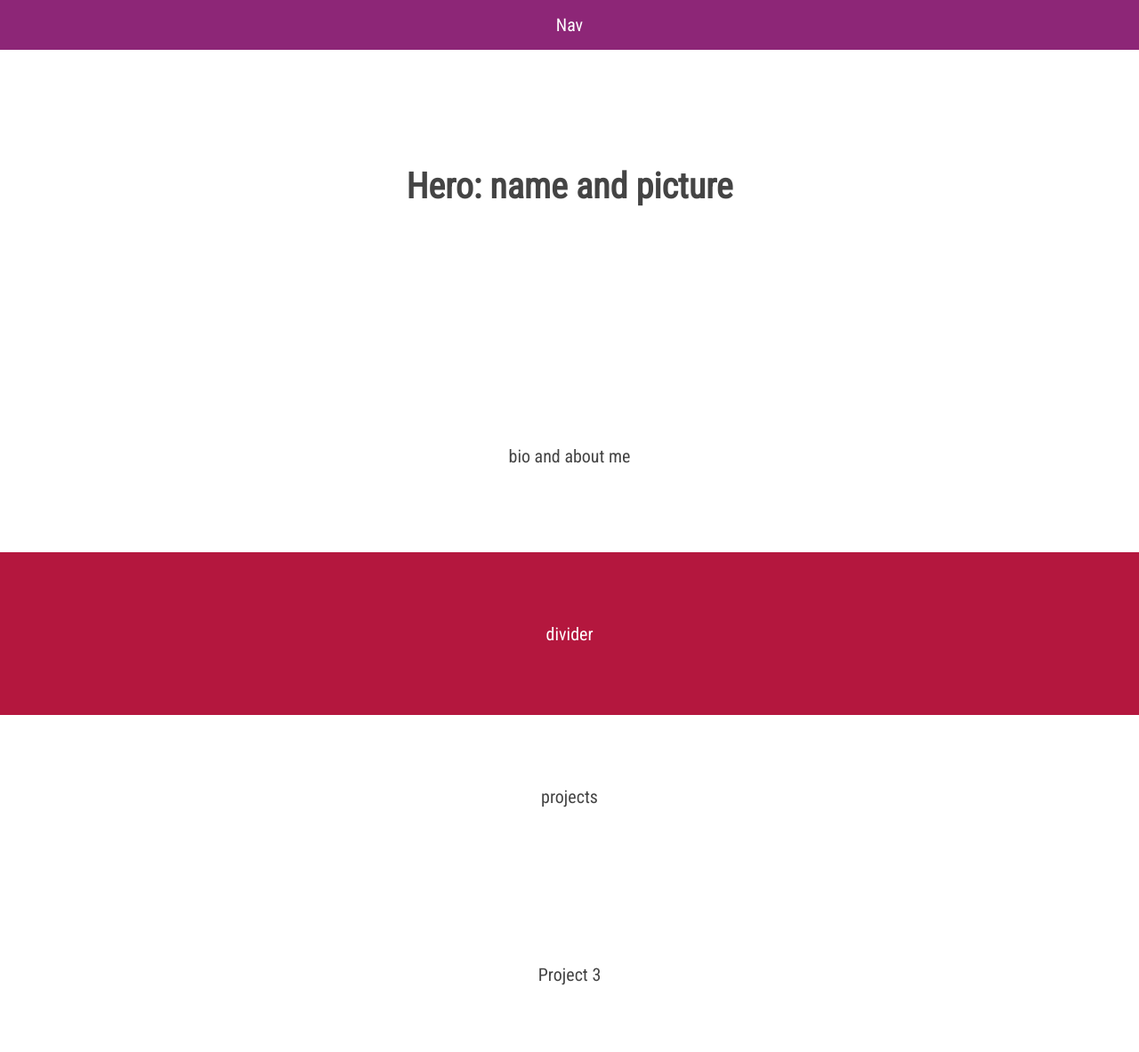
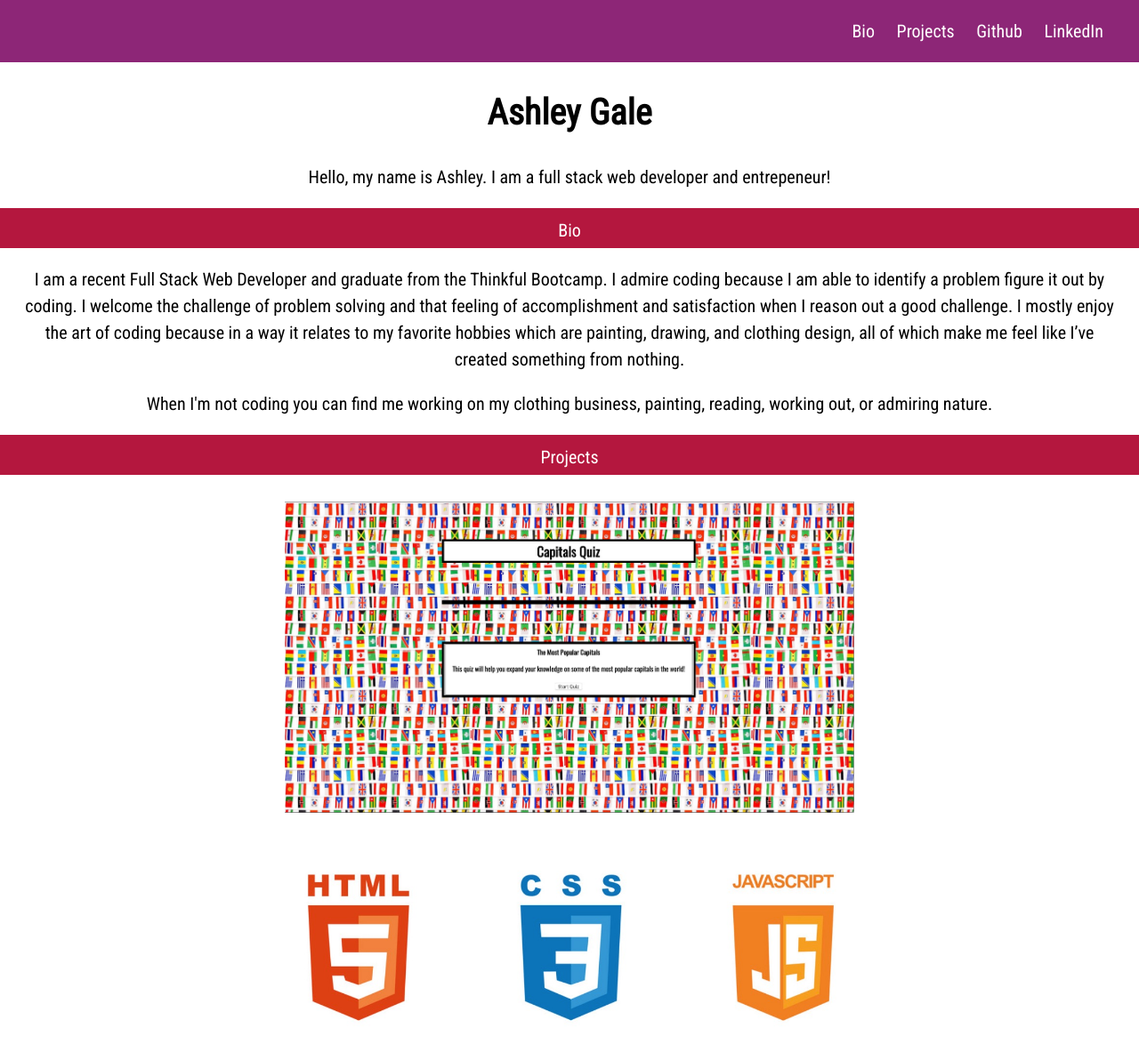
Before and after one commit to ashleyngale/Portfolio-Wireframe, a plain HTML site: page index.html in a window 1280 px wide. Shown: the top 1183 px of the page at 89% size. Drawn offline with nearby package versions, Linux system fonts and the light colour scheme.

Commit message:
No headshot

```diff
--- a/index.html
+++ b/index.html
@@ -1,3 +1,4 @@
+<!DOCTYPE html>
 <html lang="en">
 <head>
     <title>HTML wireframe</title>
@@ -5,25 +6,52 @@
     <link rel="stylesheet" type="text/css" href="//cdnjs.cloudflare.com/ajax/libs/normalize/6.0.0/normalize.css">
     <link rel="stylesheet" type="text/css" href="main.css">
     <link href="https://fonts.googleapis.com/css?family=Roboto+Condensed&display=swap" rel="stylesheet">
+    <meta charset="utf-8">
+    <meta name="viewport" content="width=device-width, initial-scale=1.0">
 </head>
 <body>
-    <nav role="navigation">Nav</nav>
+  <div class="nav">
+    <label for ="toggle"> &#9776;</label>
+    <input type="checkbox" id="toggle"/>
+    <div class="menu">
+      <a href="#sec-bio">Bio</a>
+      <a href="#sec-projects">Projects</a>
+      <a href="https://github.com/ashleyngale">Github</a>
+      <a href="#sec-linkedIn">LinkedIn</a>
+    </div>
+    </div>
     <main role="main">
-        <header role="banner">
-            <h1>Hero: name and picture</h1>
-        </header>
 
-        <section >
-            bio and about me
+      <div id= "name-picture">
+            <h1>Ashley Gale</h1>
+            <p> Hello, my name is Ashley. I am a full stack web developer and entrepeneur!</p>
+      </div>
+
+        <section class= "divider">
+          Bio
         </section>
 
-        <section id= "bar">
-            divider
+<div id="sec-bio">
+<p> I am a recent Full Stack Web Developer and graduate from the Thinkful Bootcamp. I admire coding because I am able to identify a problem figure it out by coding. I welcome the  challenge of problem solving and that feeling of accomplishment and satisfaction when I reason out a good challenge. I mostly enjoy the art of coding because in a way it relates to my favorite hobbies which are painting, drawing, and clothing design, all of which make me feel like I’ve created something from nothing.
+</p>
+
+<p>When I'm not coding you can find me working on my clothing business, painting, reading, working out, or admiring nature.
+</p>
+  </div>
+
+        <section class= "divider">
+          Projects
         </section>
 
-        <section>
-            projects
-        </section>
+        <div id="sec-projects">
+          <img src="quizapp.jpg" class= "screenshot"
+           alt= "Quiz screenshot">
+          <img src="languages.jpg" class= "screenshot"
+           alt= "Languages used">
+          <p> This project displays 5 questions with 4 multiple choice options. It displays the question number the user is currently on,
+and a score which updates when the user clicks the submit button. It return the right answer if they answer incorrectly and
+congratulates the user if they answer correctly. Lastly it shows your final score and offers a chance to retake the quiz.</p>
+        </div>
 
         <section>
             Project 3
@@ -33,9 +61,9 @@
             Section 4
         </section>
     </main>
-    <footer role="content-info">Footer
-      <address>
-        contact info
+    <footer class="contact-info">
+      <address style="color:white">
+        Contact me! <a href="mailto:ashleyygale@gmail.com">Ashleyygale@hotmail.com</a> <br>
       </address>
     </footer>
 </body>
--- a/main.css
+++ b/main.css
@@ -1,48 +1,110 @@
-* {
-    box-sizing: border-box;
+html, body{
+  width: 100%;
+  height: 100%;
+  scroll-behavior:smooth;
+}
+
+.nav{
+  background-color: rgb(141, 38, 119);
+  text-align: right;
+  height: 70px;
+  line-height: 70px;
+  position:relative;
+}
+
+.menu{
+  margin:0 30px 0 0;
+}
+
+.menu a{
+clear: right;
+  text-decoration: none;
+  margin: 0 10px;
+  line-height:70px;
+  color: white;
+
+}
+
+label {
+  margin: 0 40px 0 0;
+  line-height:70px;
+  display:none;
+  width: 26px;
+  float: right;
+  color: white;
+}
+
+#toggle{
+  display:none;
+}
+
+p{
+  margin: 20px;
+}
+
+@media only screen and (max-width: 500px){
+  label{
+    display: block;
+    cursor: pointer;
+  }
+  .menu{
+    text-align: center;
+    width: 100%;
+    display: none;
+  }
+  .menu a{
+    display:block;
+    margin:0;
+    background-color: rgb(180, 23, 62);
+    border-bottom: 1px solid white;
+  }
+  #toggle:checked + .menu{
+    display:block;
+
+  }
 }
 
 body {
   font-family: 'Roboto Condensed', sans-serif;
   font-size: 20px;
-    color: #444;
+  color: black;
   text-align: center;
   line-height: 1.5;
 }
 
-  header {
-    padding: 12% 0;
-  }
-
-  nav,
 footer {
   padding: 1% 0;
   background-color:rgb(141, 38, 119);
   color: white;
-  }
-
-  #bar{
-    background-color: rgb(180, 23, 62);
-    color: white;
-    min-height: 10px;
-
-  }
-
-  nav{
-  position: fixed;
-
-    width: 100%;
-  }
-
-  footer{
-
   left: 0;
   bottom: 0;
   width: 100%;
 }
 
-  section {
-    min-height: 200px;
-    padding: 6% 0;
+.divider{
+  background-color: rgb(180, 23, 62);
+  color: white;
+  max-height: 5px;
+  padding: 10px 0 10px 0;
+  text-align:center;
+  padding-bottom:30px;
+  }
 
+
+address > a{
+  color: grey;
+  text-decoration: none;
 }
+
+.screenshot{
+  display: block;
+  margin-top: 30px;
+  margin-left: auto;
+  margin-right: auto;
+  width: 50%;
+  height: 50%;
+}
+
+#sec-projects{
+text-align: left;
+}
```
Also changed, not shown: languages.jpg (added), quizapp.jpg (added). Lines whose indentation alone changed are shown as unchanged.
